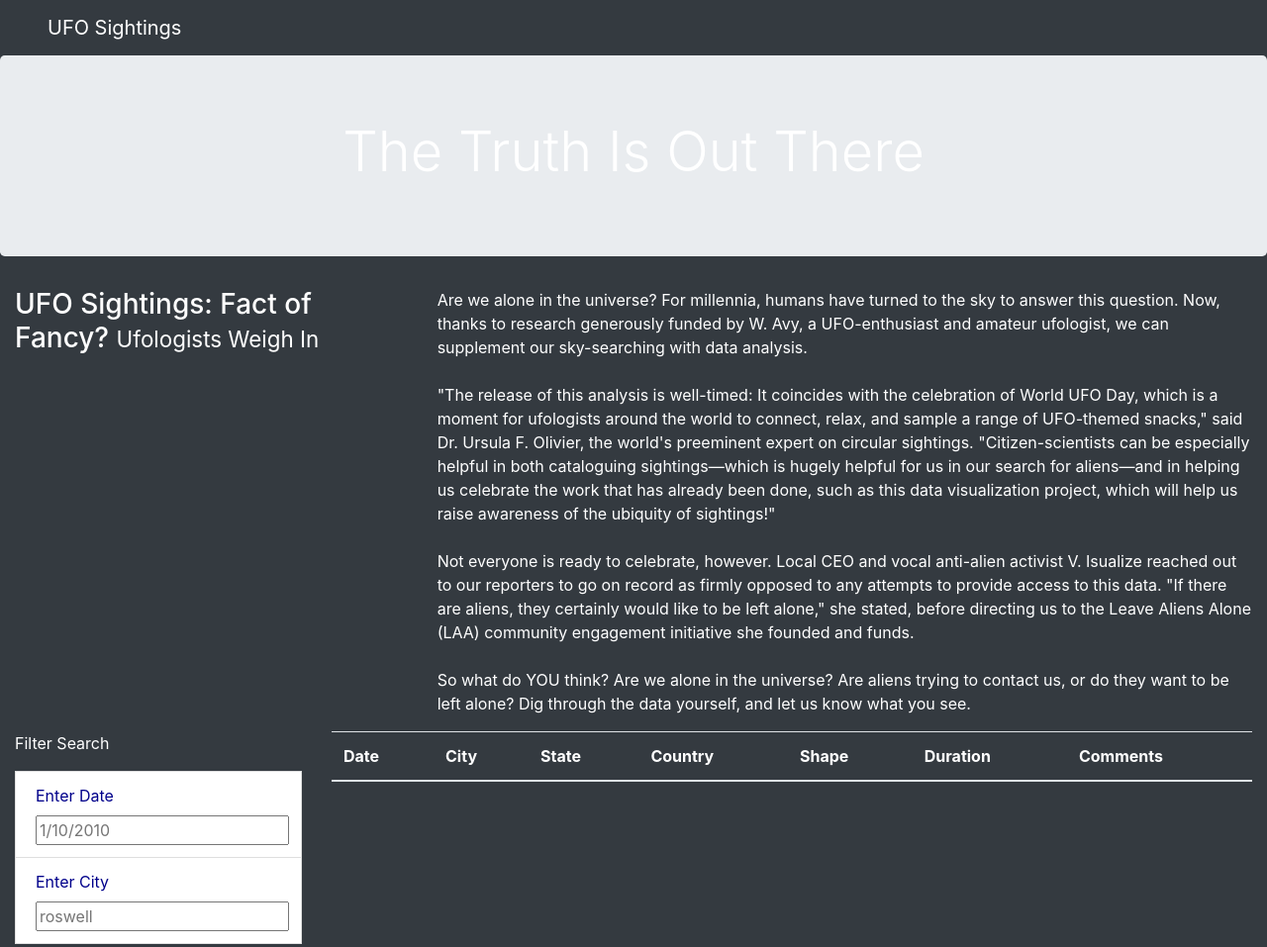
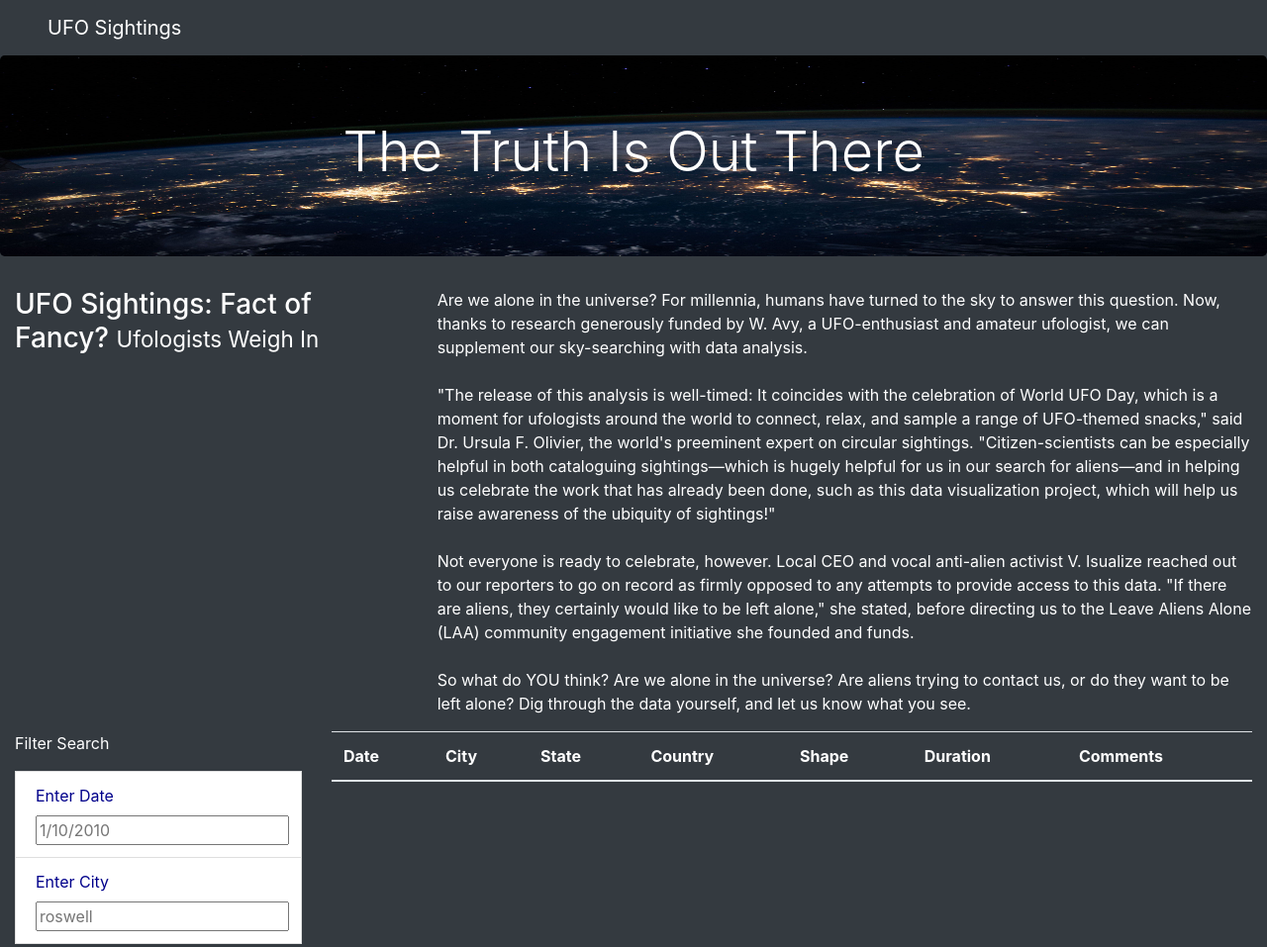
Before and after one commit to RyanCabaong/UFO_Analysis, a plain HTML site: page index.html in a window 1280 px wide. Shown: the top 957 px of the page at 99% size. Drawn offline with nearby package versions, Linux system fonts and the light colour scheme; a script that the page names is missing.

Commit message:
Added Nasa.jpg to html and fixed css problem

```diff
--- a/index.html
+++ b/index.html
@@ -35,7 +35,7 @@
             color: darkblue;
         }
     </style>
-    <link rel="stylesheet" href="static/css/style.css">
+    <link rel="stylesheet" href="style.css">
 </head>
 
 <body class="bg-dark">
--- /dev/null
+++ b/style.css
@@ -0,0 +1,11 @@
+body {
+
+
+    color: #f7f7f7;
+  }
+
+.jumbotron {
+    background-image: url("nasa.jpg");
+    background-size: 100% 100%;
+    text-align: center;
+}
```
Also changed, not shown: htmlImage.PNG, nasa.jpg (added).
